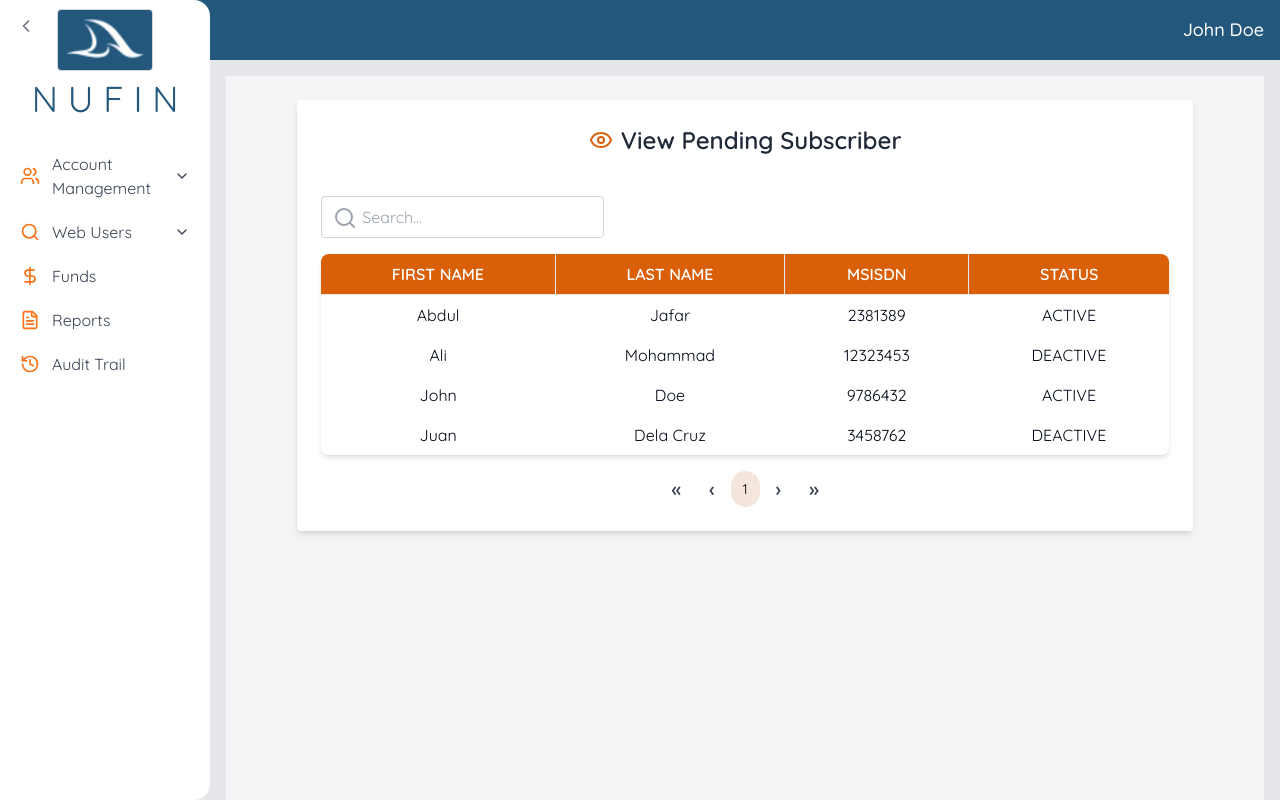
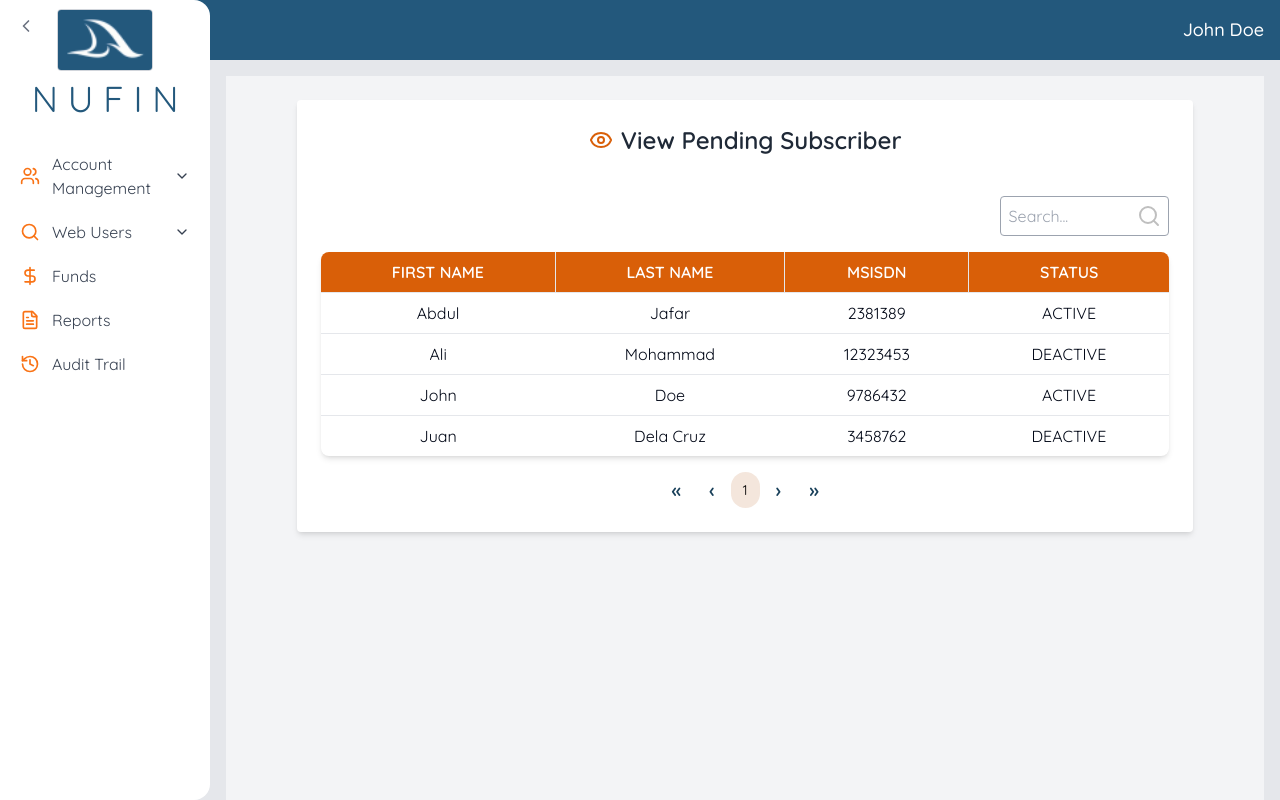
Before and after one commit to JayrTlcfzc/MerchantGUI, a React (Vite) app: page /account/view-pending in a window 1280 px wide. Built offline with nearby package versions, Linux system fonts and the light colour scheme.

Commit message:
View pending and web users enhancement.

```diff
--- a/src/pages/AccountManagement/viewPendingSubscriber.jsx
+++ b/src/pages/AccountManagement/viewPendingSubscriber.jsx
@@ -2,7 +2,7 @@ import React, { useState } from "react";
 import { Eye, Search } from "lucide-react";
 
 const ViewPendingSubscriber = () => {
-  const [searchTerm, setSearchTerm] = useState("");
+  const [searchInput, setSearchInput] = useState("");
   const [currentPage, setCurrentPage] = useState(1);
   const [itemsPerPage] = useState(5);
   const [sortConfig, setSortConfig] = useState({ key: "firstname", direction: "ascending" });
@@ -15,7 +15,7 @@ const ViewPendingSubscriber = () => {
   ];
 
   const handleSearch = (event) => {
-    setSearchTerm(event.target.value);
+    setSearchInput(event.target.value);
   };
 
   const sortedData = [...data].sort((a, b) => {
@@ -30,7 +30,7 @@ const ViewPendingSubscriber = () => {
 
   const filteredData = sortedData.filter((item) =>
     Object.values(item).some((val) =>
-      String(val).toLowerCase().includes(searchTerm.toLowerCase())
+      String(val).toLowerCase().includes(searchInput.toLowerCase())
     )
   );
 
@@ -50,6 +50,7 @@ const ViewPendingSubscriber = () => {
 
   const totalPages = Math.ceil(filteredData.length / itemsPerPage);
 
+  // Pagination Number Rendering Function
   const renderPageNumbers = () => {
     const pageNumbers = [];
     for (let i = 1; i <= totalPages; i++) {
@@ -69,14 +70,34 @@ const ViewPendingSubscriber = () => {
   return (
     <div className="min-h-screen bg-gray-100 p-6">
       <div className="max-w-4xl mx-auto bg-white p-6 rounded shadow-md">
-        <span className="text-2xl font-semibold text-gray-800 flex items-center justify-center mb-10">
+
+        {/* Page Title */}
+        <h2 className="text-2xl font-semibold text-gray-800 flex items-center justify-center mb-10">
           <Eye color="#D95F08" className="mr-2" /> View Pending Subscriber
-        </span>
+        </h2>
 
         {/* Search Area */}
-        <div className="relative mb-4">
-          <Search className="absolute left-3 top-2.5 text-gray-400" />
-          <input type="text" placeholder="Search..." value={searchTerm} onChange={handleSearch} className="w-1/3 px-3 py-2 border border-gray-300 rounded focus:outline-none focus:ring-2 focus:ring-blue-500 focus:border-transparent pl-10" />
+        <div className="relative flex justify-end gap-4 mb-4">
+          <input
+            type='text'
+            value={searchInput}
+            onChange={handleSearch}
+            placeholder='Search...'
+            className='w-1/5 h-10 border border-gray-400 rounded p-2 focus:outline-none focus:ring-1 focus:ring-[#23587C]'
+          />
+
+          {!searchInput ? (
+            <Search
+                color='#BFBFBF'
+                className='absolute right-2 top-1/2 -translate-y-1/2'
+            />)
+            : (
+            <X
+                color='#BFBFBF'
+                onClick={() => setSearchInput('')}
+                className='absolute right-2 top-1/2 -translate-y-1/2'
+            />)
+          }
         </div>
 
         {/* Table Content */}
@@ -97,7 +118,7 @@ const ViewPendingSubscriber = () => {
               </th>
             </tr>
           </thead>
-          <tbody className="text-center divide-gray-200">
+          <tbody className="text-center divide-y divide-gray-200">
             {currentItems.length > 0 ? (
               currentItems.map((item, index) => (
                 <tr key={index} className="cursor-pointer">
@@ -121,14 +142,14 @@ const ViewPendingSubscriber = () => {
         <div className="flex justify-center mt-4 space-x-1">
           <button
             onClick={() => paginate(1)}
-            className="px-3 py-1 bg-none text-gray-700 text-xl text-[#19405A] font-bold"
+            className="px-3 py-1 bg-none text-xl text-[#19405A] font-bold"
             disabled={currentPage === 1}
           >
             «
           </button>
           <button
             onClick={() => paginate(currentPage - 1)}
-            className="px-3 py-1 bg-none text-gray-700 text-xl text-[#19405A] font-bold"
+            className="px-3 py-1 bg-none text-xl text-[#19405A] font-bold"
             disabled={currentPage === 1}
           >
             ‹
@@ -136,14 +157,14 @@ const ViewPendingSubscriber = () => {
           {renderPageNumbers()} {/* PAGE NUMBERS */}
           <button
             onClick={() => paginate(currentPage + 1)}
-            className="px-3 py-1 bg-none text-gray-700 text-xl text-[#19405A] font-bold"
+            className="px-3 py-1 bg-none text-xl text-[#19405A] font-bold"
             disabled={currentPage === totalPages}
           >
             ›
           </button>
           <button
             onClick={() => paginate(totalPages)}
-            className="px-3 py-1 bg-none text-gray-700 text-xl text-[#19405A] font-bold"
+            className="px-3 py-1 bg-none text-xl text-[#19405A] font-bold"
             disabled={currentPage === totalPages}
           >
             »
--- a/src/pages/WebUsers/viewWebUsers.jsx
+++ b/src/pages/WebUsers/viewWebUsers.jsx
@@ -4,7 +4,7 @@ import { Eye, Search, X } from "lucide-react";
 
 const ViewWebUsers = () => {
     const [selectUserBy, setSelectUserBy] = useState("USER ID");
-    const [searchInput, setSearchInput] = useState('');
+    const [searchInput, setSearchInput] = useState("");
     const [currentPage, setCurrentPage] = useState(1);
     const [itemsPerPage] = useState(5);
     const [sortConfig, setSortConfig] = useState({ key: "firstname", direction: "ascending" });
@@ -58,6 +58,7 @@ const ViewWebUsers = () => {
 
     const totalPages = Math.ceil(filteredData.length / itemsPerPage);
 
+    // Pagination Number Rendering Function
     const renderPageNumbers = () => {
         const pageNumbers = [];
         for (let i = 1; i <= totalPages; i++) {
@@ -77,12 +78,13 @@ const ViewWebUsers = () => {
     return (
         <div className="min-h-screen bg-gray-200 p-8">
             <div className="p-6 bg-white shadow-md rounded-lg">
+
+                {/* Page Title */}
                 <h2 className="text-lg font-semibold text-gray-800 flex items-center justify-center mb-4">
-            <Eye color="#D95F08" className="mr-2" />
-            VIEW WEB USERS
+                    <Eye color="#D95F08" className="mr-2" /> VIEW WEB USERS
                 </h2>
 
-            {/* Search User */}
+                {/* Search User*/}
                 <div className="flex flex-col gap-4 mb-4">
                     <div>
                         <label className='text-sm font-semibold'>SELECT USER BY:</label>
@@ -110,25 +112,30 @@ const ViewWebUsers = () => {
                     </div>
                 </div>
 
+                {/* Table - Search Area*/}
                 <div className='relative flex justify-end mb-4'>
                     <input
                         type='text'
                         value={searchInput}
                         onChange={handleSearch}
                         placeholder='Search...'
-                    className='w-1/5 h-10 border border-gray-400 rounded p-2 focus:outline-none focus:ring-1 focus:ring-[#23587C]' />
+                        className='w-1/5 h-10 border border-gray-400 rounded p-2 focus:outline-none focus:ring-1 focus:ring-[#23587C]'
+                    />
+
                     {!searchInput ? (
                         <Search
                             color='#BFBFBF'
-                        className='absolute right-2 top-1/2 -translate-y-1/2' />)
+                            className='absolute right-2 top-1/2 -translate-y-1/2'
+                        />)
                         : (
                         <X
                             color='#BFBFBF'
                             onClick={() => setSearchInput('')}
-                            className='absolute right-2 top-1/2 -translate-y-1/2' />) }
+                            className='absolute right-2 top-1/2 -translate-y-1/2'
+                        />)
+                    }
                 </div>
 
-            <div>
                 {/* Table Content */}
                 <table className='min-w-full divide-y table-auto border-collapse rounded-lg overflow-hidden shadow-md' >
                     <thead className="rounded bg-[#D95F08] text-white">
@@ -183,9 +190,9 @@ const ViewWebUsers = () => {
                         )}
                     </tbody>
                 </table>
+
                 {/* PAGINATION */}
                 <div className="flex justify-center mt-4 space-x-1">
-
                     <button
                         onClick={() => paginate(1)}
                         className="px-3 py-1 bg-none text-xl text-[#19405A] font-bold"
@@ -217,9 +224,6 @@ const ViewWebUsers = () => {
                     </button>
                 </div>
             </div>
-
-        </div>
-
         </div>
     )
 }
```
Lines whose indentation alone changed are shown as unchanged.
